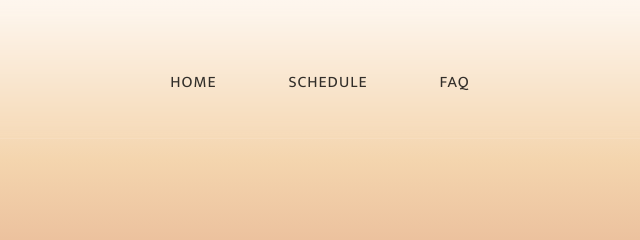
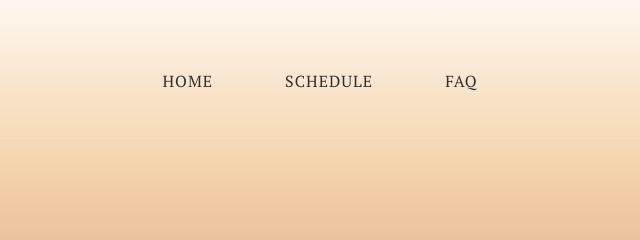
Before and after one commit to abuaita/wolvie, a plain HTML site: page faq.html in a window 1280 px wide. Shown: the top 240 px of the page, 320-960 px from the left. Drawn offline with Linux system fonts and the light colour scheme.

Commit message:
font for nav

```diff
--- a/faq.html
+++ b/faq.html
@@ -8,6 +8,7 @@
 
     <link rel="preconnect" href="https://fonts.gstatic.com">
     <link href="https://fonts.googleapis.com/css2?family=Mukta&display=swap" rel="stylesheet">
+    <link href="https://fonts.googleapis.com/css2?family=PT+Serif:ital,wght@0,400;0,700;1,400;1,700&display=swap" rel="stylesheet">
     <link rel="stylesheet" href="styles.css">
   </head>
     <body>
--- a/styles.css
+++ b/styles.css
@@ -60,7 +60,7 @@ body {
 .main-nav a {
     color: rgba(0, 0, 0, 0.8);
     text-decoration: none;
-    font-family: 'Mukta', sans-serif;
+    font-family: 'PT Serif', sans-serif;
     font-size: 1rem;
     font-weight: 400;
     letter-spacing: 1px;
```
Also changed, not shown: index.html (+1 -0 lines), schedule.html (+1 -0 lines).
